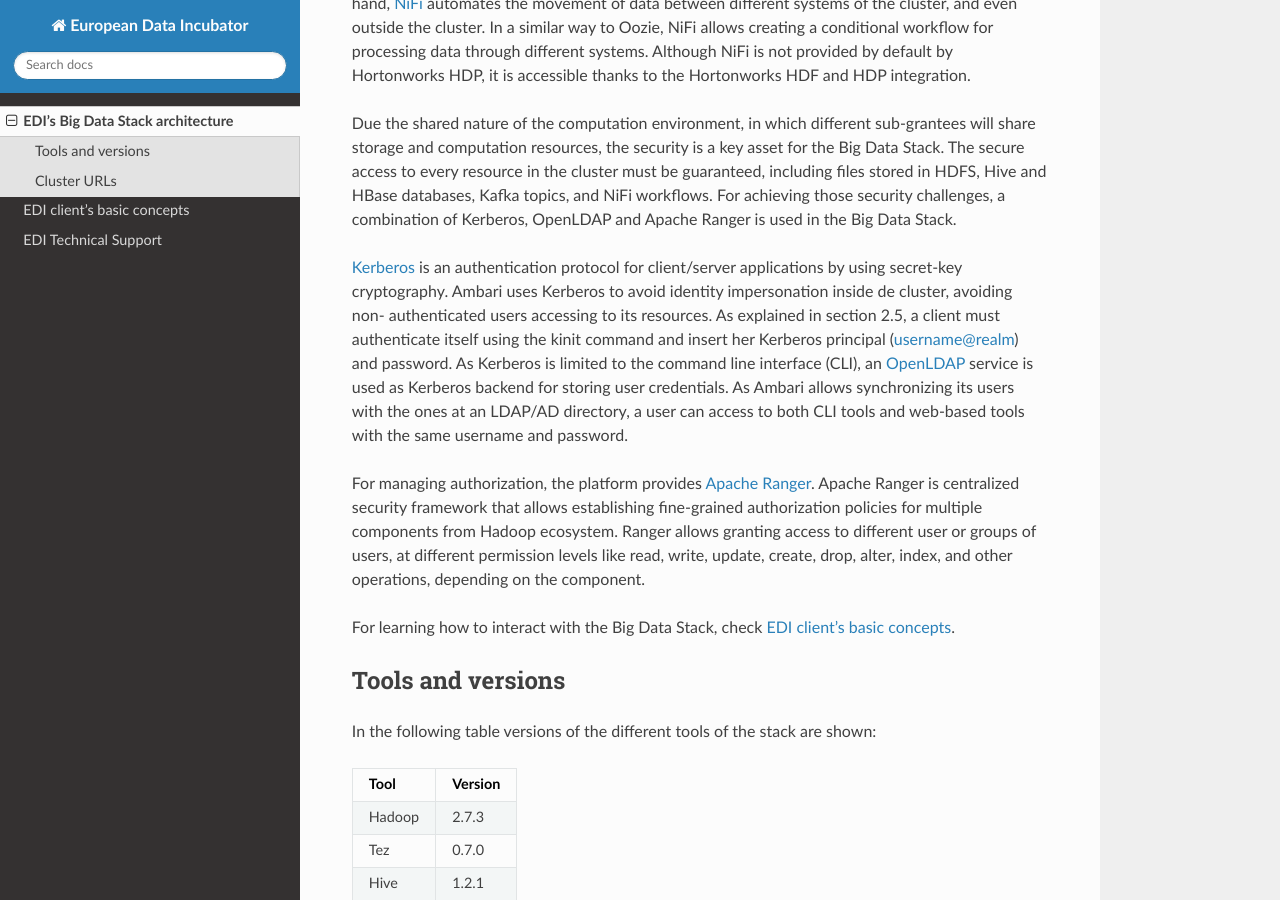
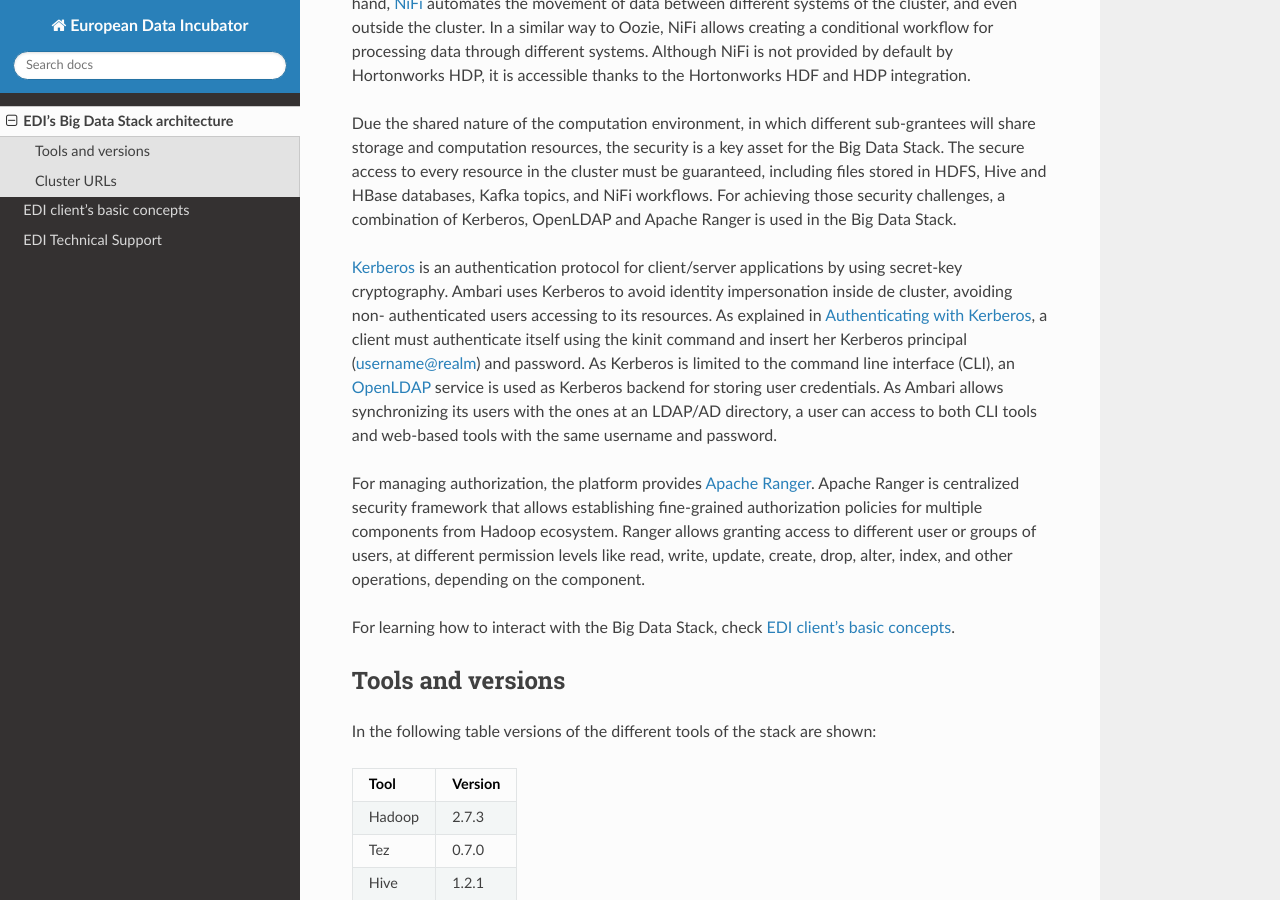
Before and after one commit to edincubator/edi-doc, a Sphinx documentation site: the page built from source/big-data-stack/architecture.rst, in a window 1280 px wide and 900 px high, scrolled down 1631 px. Built offline with Sphinx 7.4.7 and the Read the Docs theme 2.0.0, drawn with Linux system fonts in a browser that asks for light colours.

Commit message:
Fixing a typo

```diff
--- a/source/big-data-stack/architecture.rst
+++ b/source/big-data-stack/architecture.rst
@@ -67,7 +67,7 @@
 
 `Kerberos <https://web.mit.edu/kerberos/>`_ is an authentication protocol for client/server applications by using secret-key
 cryptography. Ambari uses Kerberos to avoid identity impersonation inside de cluster, avoiding non-
-authenticated users accessing to its resources. As explained in section 2.5, a client must authenticate
+authenticated users accessing to its resources. As explained in :ref:`authenticating-with-kerberos`, a client must authenticate
 itself using the kinit command and insert her Kerberos principal (username@realm) and password. As
 Kerberos is limited to the command line interface (CLI), an `OpenLDAP <https://www.openldap.org/,>`_ service is used as Kerberos
 backend for storing user credentials. As Ambari allows synchronizing its users with the ones at an
```
